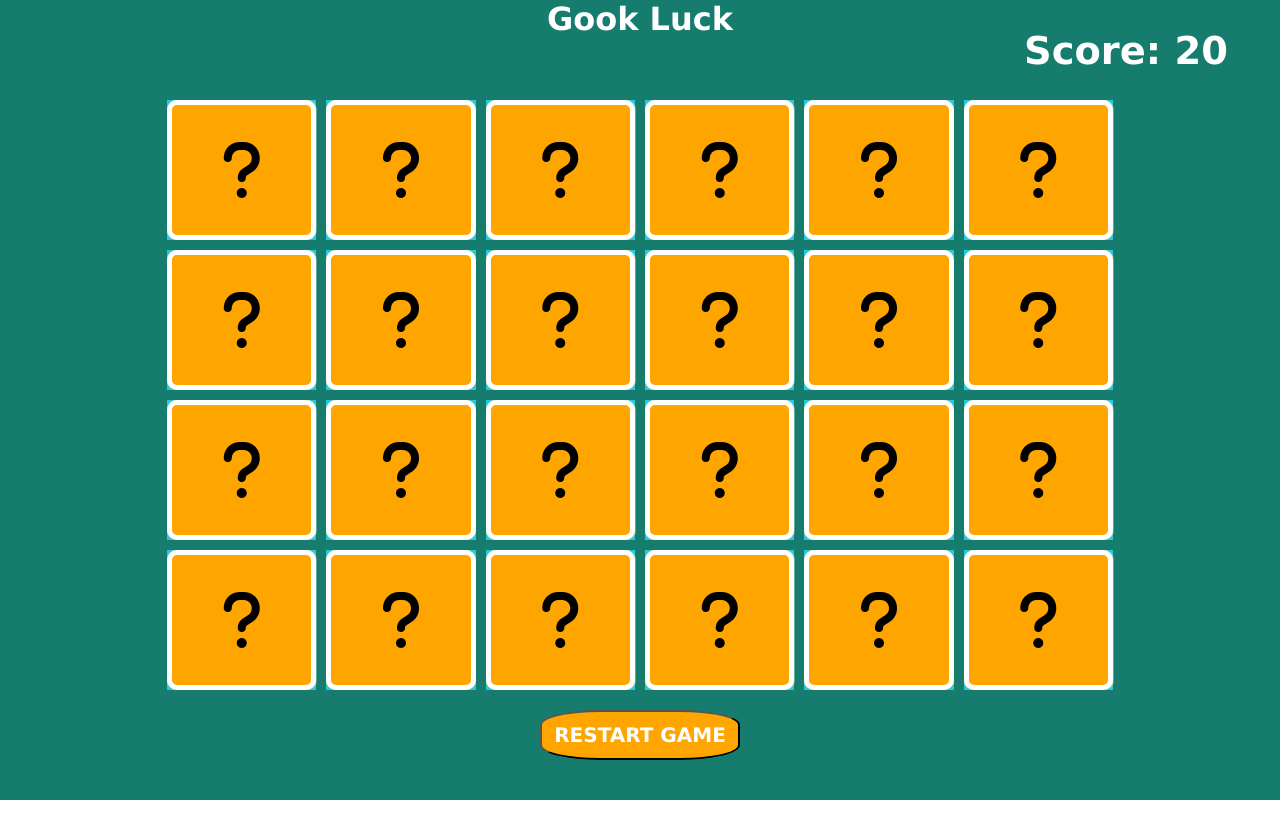
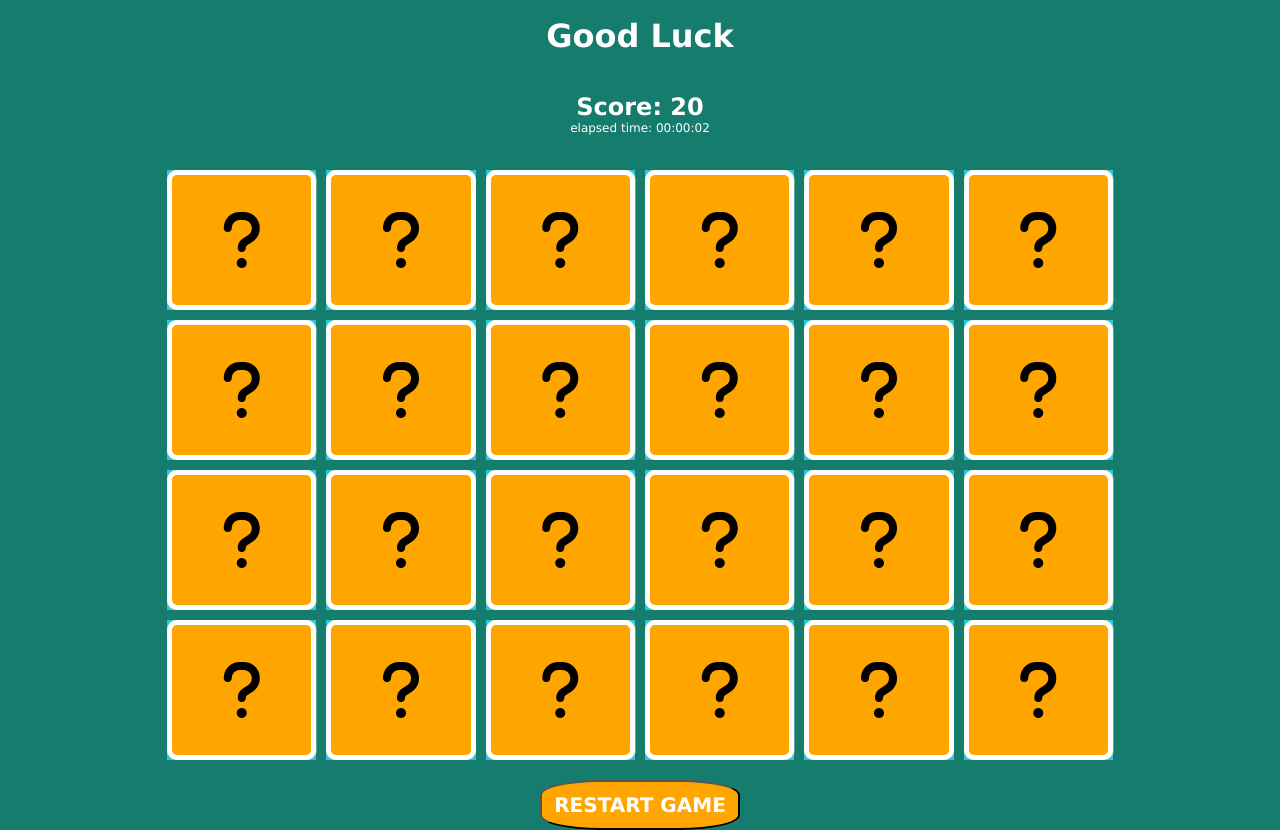
Before and after one commit to Fernandojbf123/MEMORY_JS, a plain HTML site: page index.html in a window 1280 px wide. Both pictures are taken after a click on the button "RESTART GAME". Before the commit the page ends 800 px from the top, so only its background shows below. Drawn offline with Linux system fonts and the light colour scheme.

Commit message:
added a timer

```diff
--- a/Memory.js
+++ b/Memory.js
@@ -2,6 +2,11 @@
 
 const dButtonStart = document.getElementById("buttonstart")
 const dScore       = document.getElementById("score");
+
+let seconds = 0;
+let minutes = 0;
+let hours   = 0;
+let isTimerRunning = false
 
 let selections = []
 let points = 20; //score
@@ -27,6 +32,25 @@ const icons = [
 /* FUNCTIONS */
 
 function handleStart () {
+
+    let dPair = document.getElementById("pair");
+    dPair.innerText = 0;
+
+    if (!isTimerRunning) {
+        isTimerRunning = !isTimerRunning;
+        let timer = window.setInterval(stopTimer,1000);
+    }
+    else {
+        window.clearInterval(timer)
+        hours   = 0;
+        minutes = 0;
+        seconds = 0;
+        document.getElementById("timer").innerText= "00:00:00"
+    }
+
+
+
+
     dButtonStart.style.background = "rgb(0,255,100)";
     setTimeout ( ( ) => {dButtonStart.style.background = "orange"},300)
     selections = []
@@ -69,12 +93,14 @@ function selectCard(i) {
 
         deSelect(selections)
         selections = [];
+
     }
 }
 
 function deSelect (selections) {
 
-
+    let dPair  = document.getElementById("pair");
+    let pair   = dPair.innerText;
     let card1 = document.getElementById(`card${selections[0]}`)
     let card2 = document.getElementById(`card${selections[1]}`)
 
@@ -90,6 +116,8 @@ function deSelect (selections) {
                 front2.style.background = "rgb(34, 205, 228)"
             },500)
             points = Number(points) + 5;
+            pair = Number(pair)+1;
+            dPair.innerText = pair;
         }
         else{
             setTimeout ( () => {
@@ -99,4 +127,34 @@ function deSelect (selections) {
             points = Number(points) - 3;
         }
         dScore.innerText = `Score: ${points}`;
+
 }
+
+
+function stopTimer () {
+
+    if (seconds/60 == 1) {
+        seconds = 0
+        minutes++
+
+        if (minutes/60 == 1) {
+            minutes = 0 ;
+            hours++
+        }
+    }
+    const dTimer       = document.getElementById("timer");
+
+
+    if (pair.innerText < 12){
+        window.clearInterval(timer)
+
+        seconds++
+
+        let hh = hours.toLocaleString('en-US', {minimumIntegerDigits: 2, useGrouping:false})
+        let mm = minutes.toLocaleString('en-US', {minimumIntegerDigits: 2, useGrouping:false})
+        let ss = seconds.toLocaleString('en-US', {minimumIntegerDigits: 2, useGrouping:false})
+
+        dTimer.innerText   = hh + ":" + mm + ":" + ss;
+    }
+
+}
--- a/index.css
+++ b/index.css
@@ -24,34 +24,40 @@
 .header {
     color: white;
     width: 100%;
-    height: 100px;
+    height: 150px;
     display: flex;
-    position: relative;
+    flex-direction: column;
+    margin-bottom: 20px;
 }
 
 .header .d1{
     width: 100%;
-    height: 100%;
-    position: absolute;
+    height: 75px;
+    display: flex;
+    align-items: center;
+    justify-content: center;
 }
 
 .header .d2{
-    right: 0;
-    width: 20%;
-    height: 100%;
-    position: absolute;
+    width: 100%;
+    height: 75px;
     display: flex;
+    flex-direction: column;
+    justify-content: center;
     align-items: center;
+    margin-top: 5px;
+    font-size: min(12px);
+
 }
 
 .d1 h1{
     text-align: center;
 }
 
-.d2 h1{
-    text-align: left;
-    font-size: min(3vw, 5vh);
+.d2 #pair {
+    display: none;
 }
+
 
 .table {
     width: 75%;
--- a/index.html
+++ b/index.html
@@ -13,13 +13,17 @@
     <div class="container">
 
 
+
+
         <div class="header">
             <div class="d1">
-                <h1 class="title">Gook Luck</h1>
+                <h1 class="title">Good Luck</h1>
             </div>
 
             <div class="d2">
                 <h1 id="score" class="score">Score:</h1>
+                <p>elapsed time: <span id="timer">00:00:00</span></p>
+                <p id="pair">0</p>
             </div>
         </div>
 
@@ -37,5 +41,3 @@
 <script src="./Memory.js"></script>
 <script src="https://kit.fontawesome.com/a14b9f9704.js" crossorigin="anonymous"></script>
 </html>
-
-<!-- https://www.youtube.com/watch?v=n8ujo9spBR4 -->
```
